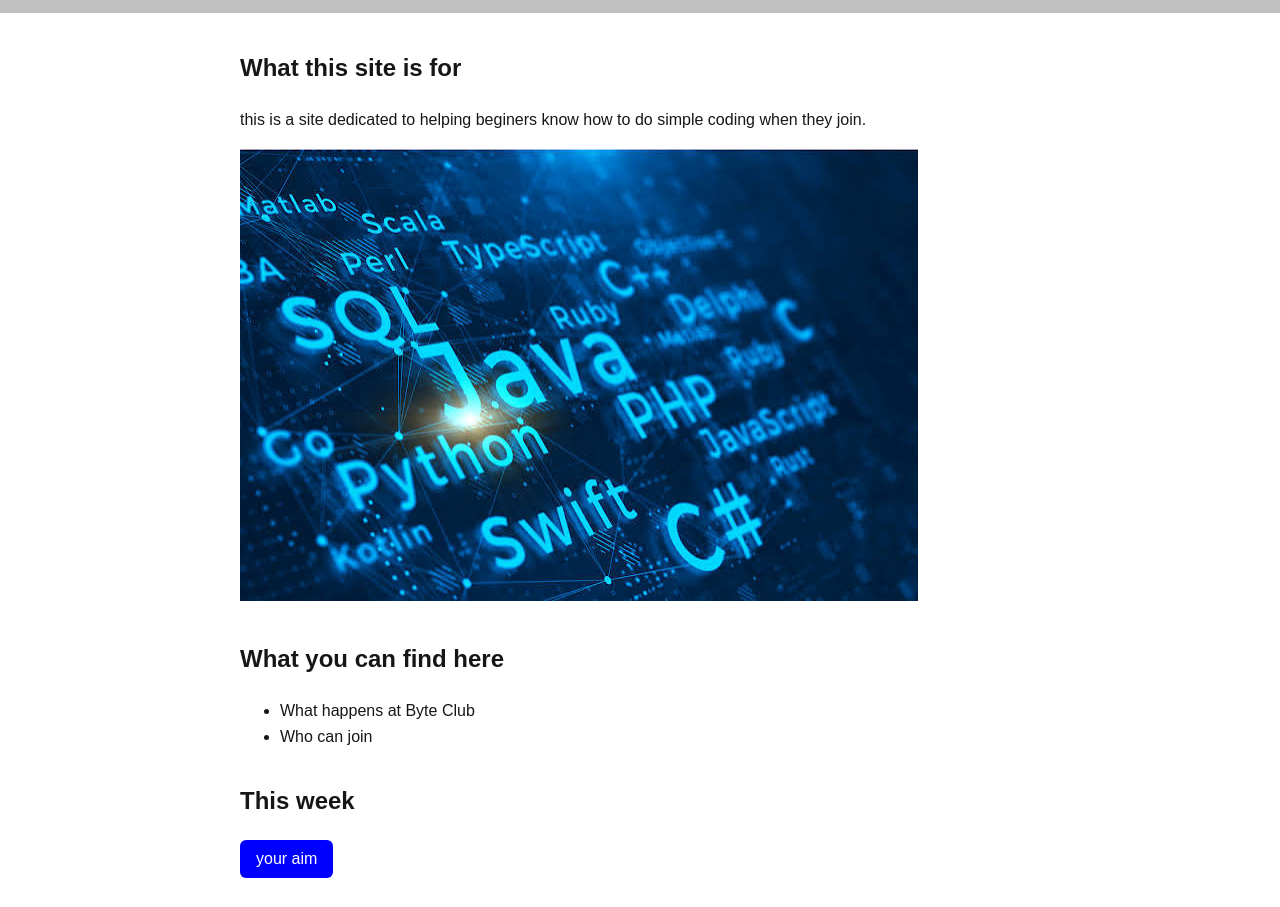
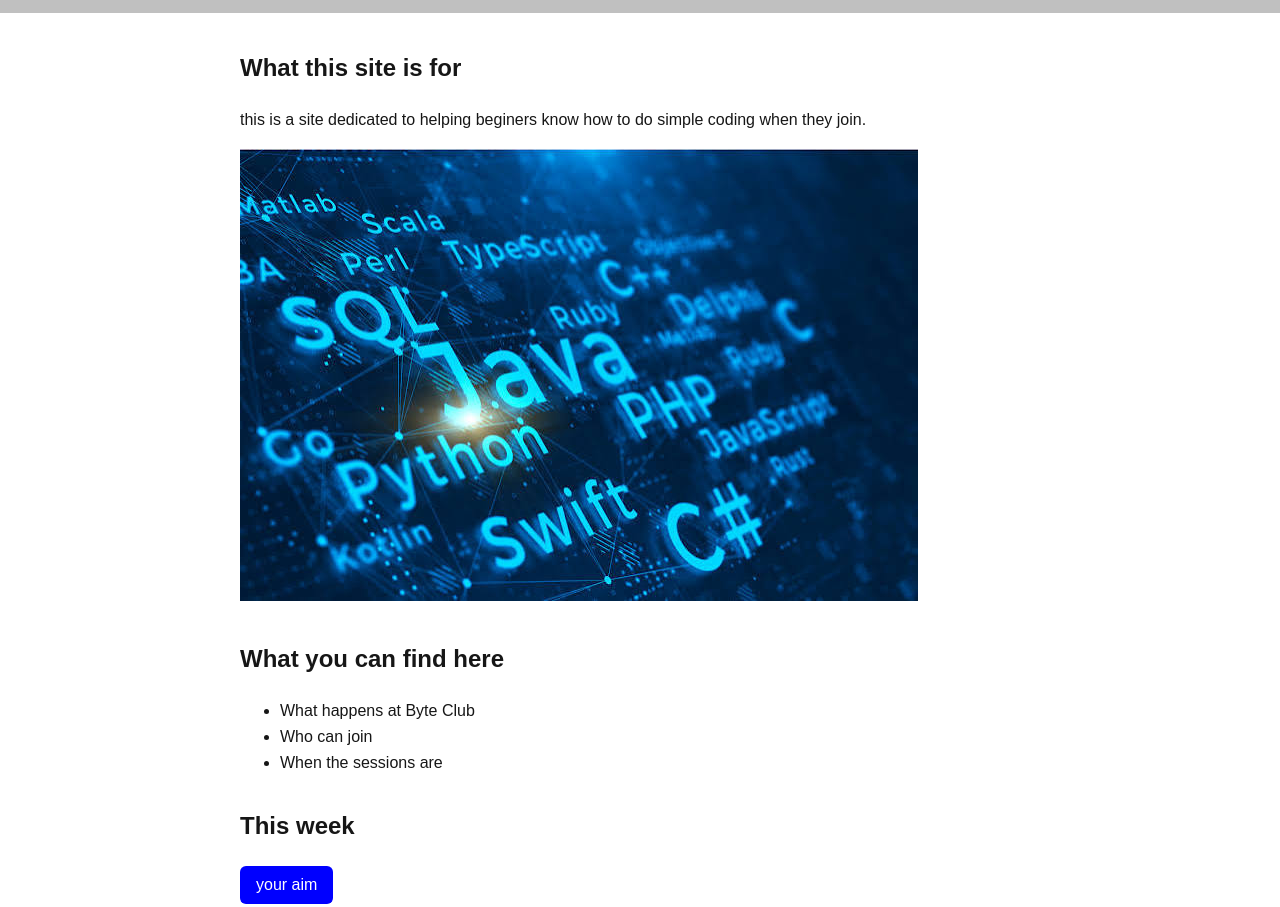
Before and after one commit to gilbert-work/byte-club, a plain HTML site: page index.html in a window 1280 px wide. Shown: the part 116-1023 px from the top of the page. Drawn offline with Linux system fonts and the light colour scheme.

Commit message:
returned line

```diff
--- a/index.html
+++ b/index.html
@@ -29,7 +29,7 @@
       <ul>
         <li>What happens at Byte Club</li>
         <li>Who can join</li>
-
+        <li>When the sessions are</li>
       </ul>
     </section>
 
```
